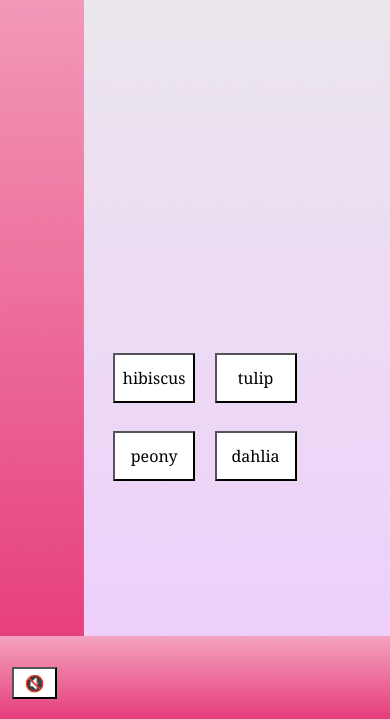
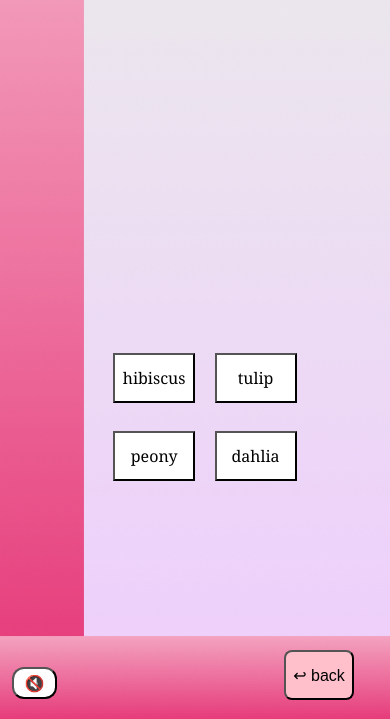
Before and after one commit to everyoneloveszoe/everyoneloveszoe.github.io, a plain HTML site: page flowermaker.html in a window 390 px wide. Shown: the part 125-844 px from the top of the page. Drawn offline with Linux system fonts and the light colour scheme.

Commit message:
adding button to go back to start
backBtn: go from flowermaker.html to index.html
(desktop and phone version)

```diff
--- a/flowermaker.html
+++ b/flowermaker.html
@@ -126,11 +126,23 @@ button {
   }
 
 #soundBtn {
-    position: fixed;
-	bottom: 25px;
+    border-radius: 12px;
+	position: fixed;
+	bottom: 26px;
 	left: 20px;
 	width: 70px;
-	height: 50px;
+	height: 54px;
+	z-index: 900;
+  }
+
+#backBtn {
+    border-radius: 8px;
+	background-color: pink;
+	position: fixed;
+	bottom: 25px;
+	right: 60px;
+	width: 100px;
+	height: 70px;
 	z-index: 1000;
   }
 
@@ -250,11 +262,23 @@ button {
   }
 
  #soundBtn {
-    position: fixed;
+    border-radius: 12px;
+	position: fixed;
     bottom: 20px;
 	left: 12px;
 	width: 45px;
 	height: 32px;
+	z-index: 900;
+  }
+
+ #backBtn {
+    border-radius: 8px;
+	background-color: pink;
+	position: fixed;
+	bottom: 19px;
+	right: 36px;
+	width: 70px;
+	height: 50px;
 	z-index: 1000;
   }
 
@@ -277,7 +301,7 @@ button {
 
  #tulip1 {
     position: absolute;
-	margin-top: 20%;
+	margin-top: 22%;
 	left: 54%;
 	z-index: 2;
   }
@@ -294,7 +318,7 @@ button {
 
  #peony1 {
     position: absolute;
-	margin-top: 45%;
+	margin-top: 47%;
 	left: 32%;
 	z-index: 1;
   }
@@ -378,6 +402,8 @@ button {
 
 <button id="anzeigeBtn4" class="anzeige"> dahlia </button>
 
+<button id="backBtn" class="goBack"> ↩  back </button> <!-- slow ahh me not thinking about this idea earlier -->
+
 <script>
 let playmusic = 1;
 let songno = 1;
@@ -440,6 +466,15 @@ anzeigeBtn4.addEventListener('click', function(){
 dahlia1.classList.add('angezeigt');
 
 });
+
+backBtn.addEventListener('click', function(){
+ window.open("index.html");
+ song1.pause();
+ song2.pause();
+ soundBtn.innerText = "🔇";
+ playmusic = 1;
+
+}); <!-- simple, but functional -->
 </script>
 
 </body>
```
